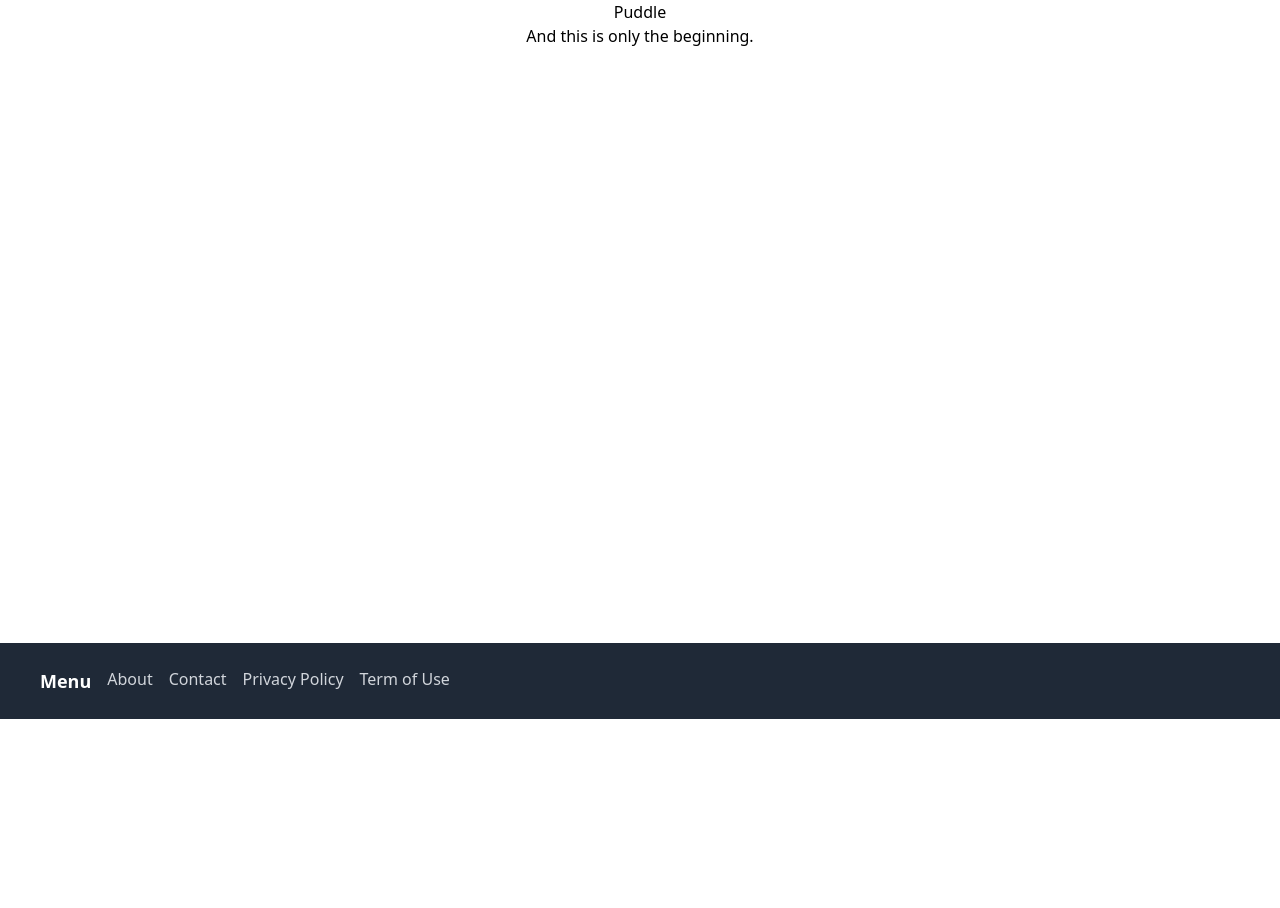
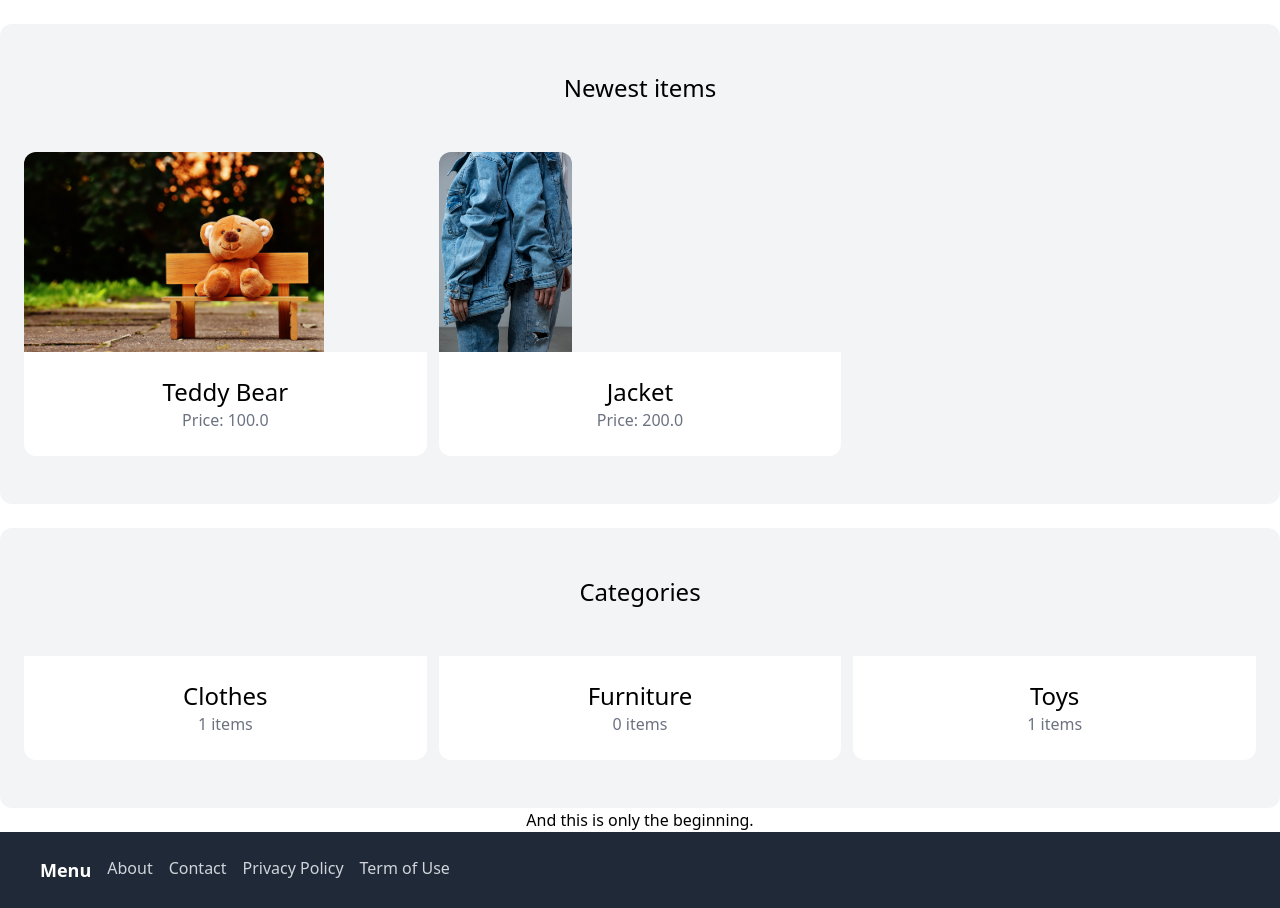
Before and after one commit to theGeekkit/Puddle, a Django app: page / in a window 1280 px wide. Shown: the part 81-989 px from the top of the page. Before the commit the page ends 800 px from the top, so only its background shows below. Run offline with Django 5.2, Linux system fonts and the light colour scheme; data comes from the database, SQL or seed files in the repository; both versions use the stored data as it was after the commit; some libraries are stand-ins or nearby versions.

Commit message:
adding items

```diff
--- a/puddle/core/templates/core/index.html
+++ b/puddle/core/templates/core/index.html
@@ -3,5 +3,39 @@
 {% block title %}Welcome{% endblock %}
 
 {% block content %}
-    <h1 class="display-1">Puddle</h1>
+    <div class="mt-6 px-6 py-12 bg-gray-100 rounded-xl">
+        <h2 class="mb-12 text-2xl text-center">Newest items</h2>
+        <div class="grid grid-cols-3 gap-3">
+            {% for item in items %}
+            <div>
+                <a href="{% url 'item:detail' item.id %}">
+                    <div>
+                        <img src="{{ item.image.url }}" class="rounded-t-xl" style="max-height: 200px;">
+                    </div>
+                    <div class="p-6 bg-white rounded-b-xl">
+                        <h2 class="text-2xl">{{ item.name }}</h2>
+                        <p class="text-gray-500">Price: {{ item.price }}</p>
+                    </div>
+                </a>
+            </div>
+            {% endfor %}
+        </div>
+    </div>
+
+    <div class="mt-6 px-6 py-12 bg-gray-100 rounded-xl">
+        <h2 class="mb-12 text-2xl text-center">Categories</h2>
+
+        <div class="grid grid-cols-3 gap-3">
+            {% for category in categories %}
+            <div>
+                <a href="#">
+                    <div class="p-6 bg-white rounded-b-xl">
+                        <h2 class="text-2xl">{{ category.name }}</h2>
+                        <p class="text-gray-500">{{ category.items.count }} items</p>
+                    </div>
+                </a>
+            </div>
+            {% endfor %}
+        </div>
+    </div>
 {% endblock %}
--- a/puddle/core/views.py
+++ b/puddle/core/views.py
@@ -1,9 +1,15 @@
 from django.shortcuts import render
 
 # Create your views here.
+from item.models import Category, Item
 
 def index(request):
-     return render(request, 'core/index.html')
+     items = Item.objects.filter(is_sold=False) [0:6]
+     categories = Category.objects.all()
+     return render(request, 'core/index.html', {
+          'categories': categories,
+          'items': items,
+     })
 
 def contact(request):
     return render(request, 'core/contact.html')
--- a/puddle/item/admin.py
+++ b/puddle/item/admin.py
@@ -1 +1,6 @@
 from django.contrib import admin
+
+from .models import  Category, Item
+
+admin.site.register(Category)
+admin.site.register(Item)
--- a/puddle/item/apps.py
+++ b/puddle/item/apps.py
@@ -7,6 +7,3 @@ class ItemConfig(AppConfig):
 
     def ready(self):
         from .models import Category
-
-        from django.contrib import admin
-        admin.site.register(Category)
--- a/puddle/item/models.py
+++ b/puddle/item/models.py
@@ -21,3 +21,6 @@ class Item(models.Model):
     is_sold = models.BooleanField(default=False)
     created_by = models.ForeignKey(User, related_name='items', on_delete=models.CASCADE)
     created_at = models.DateTimeField(auto_now_add=True)
+
+    def __str__(self):
+        return self.name
--- /dev/null
+++ b/puddle/item/urls.py
@@ -0,0 +1,9 @@
+from django.urls import path
+
+from . import views
+
+app_name = 'item'
+
+urlpatterns = [
+    path('<int:pk>/', views.detail, name='detail'),
+]
--- a/puddle/puddle/settings.py
+++ b/puddle/puddle/settings.py
@@ -118,6 +118,8 @@ USE_TZ = True
 # https://docs.djangoproject.com/en/5.0/howto/static-files/
 
 STATIC_URL = '/static/'
+MEDIA_URL = 'media/'
+MEDIA_ROOT = BASE_DIR / 'media'
 
 # Default primary key field type
 # https://docs.djangoproject.com/en/5.0/ref/settings/#default-auto-field
--- a/puddle/puddle/urls.py
+++ b/puddle/puddle/urls.py
@@ -15,12 +15,18 @@ Including another URLconf
     2. Add a URL to urlpatterns:  path('blog/', include('blog.urls'))
 """
 from django.contrib import admin
-from django.urls import path
+from django.urls import path, include
 
 from core.views import index, contact
+from django.conf.urls.static import static
+from django.conf import settings
 
 urlpatterns = [
     path('', index, name='index'),
+    path('items/', include('item.urls')),
     path('contact/', contact, name='contact'),
     path('admin/', admin.site.urls),
 ]
+if settings.DEBUG:
+    urlpatterns += static(settings.MEDIA_URL,
+                          document_root=settings.MEDIA_ROOT)
```
Also changed, not shown: puddle/item/templates/item/detail.html (added, +14 -0 lines), puddle/item/views.py (+9 -2 lines), puddle/db.sqlite3, puddle/media/item_images/pexels-cottonbro-studio-6769357.jpg (added), puddle/media/item_images/pexels-pixabay-207891.jpg (added).
